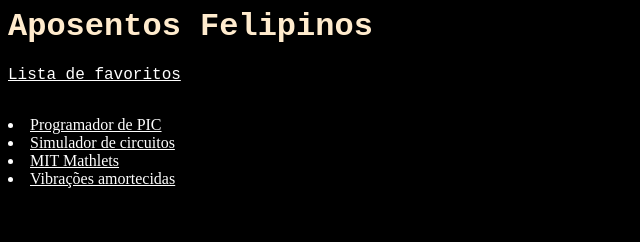
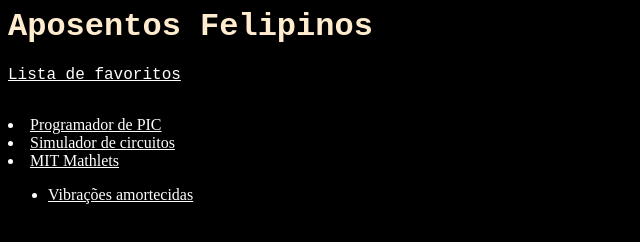
Before and after one commit to canecadevidro/canecadevidro.github.io, a plain HTML site: page index.html in a window 1280 px wide. Shown: the whole page, without its empty margins (0-640 px from the left). Drawn offline with Linux system fonts and the light colour scheme.

Commit message:
Update index.html

```diff
--- a/index.html
+++ b/index.html
@@ -28,9 +28,10 @@
    </li>
     <li>
         <a href="https://mathlets.org/mathlets/">MIT Mathlets</a>
-        <li>
+        <ul><li>
          <a href="https://mathlets.org/mathlets/damped-vibrations/"> Vibrações amortecidas</a>
         </li>
+    </ul>
        </li>
 
 
```
